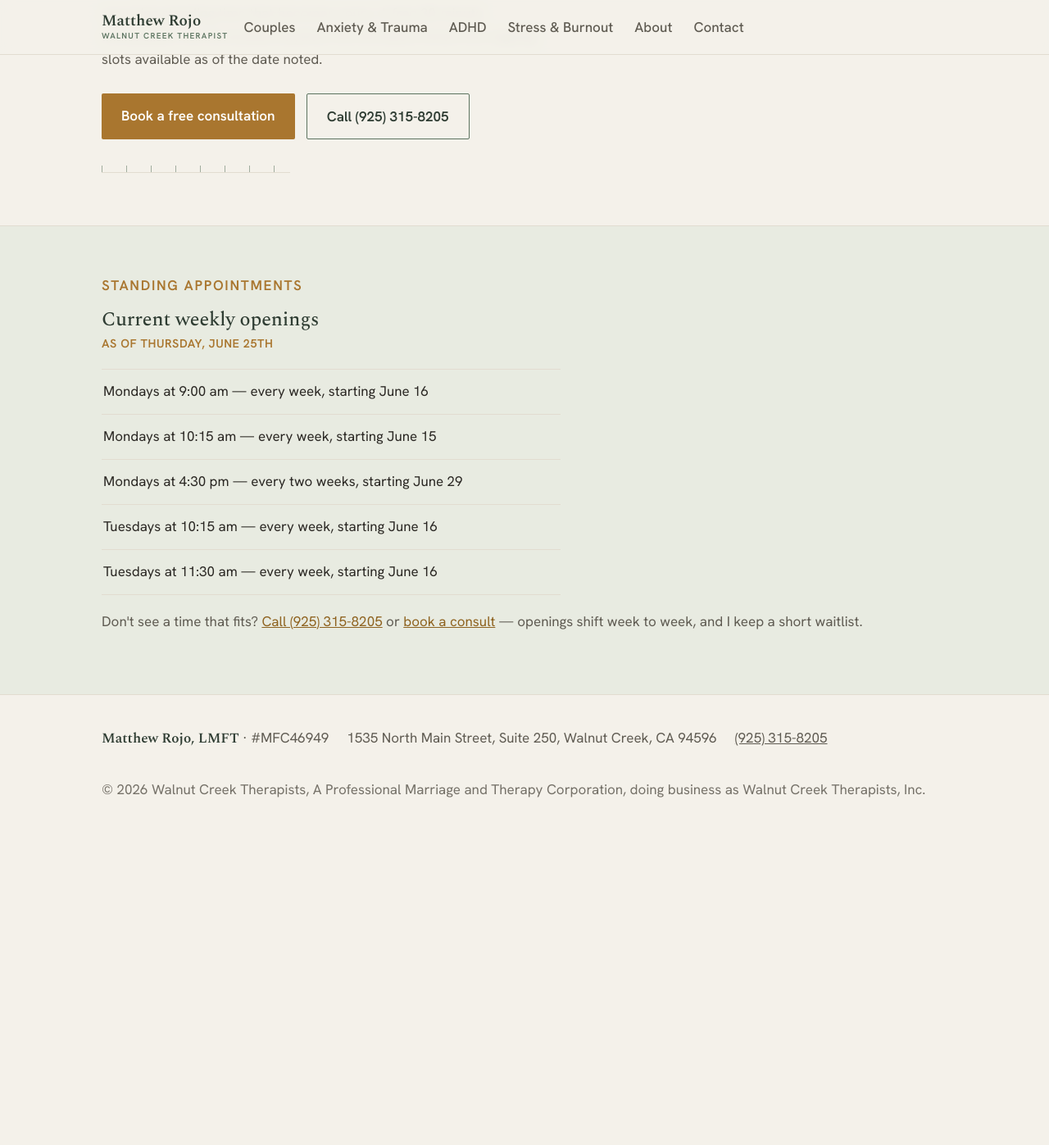
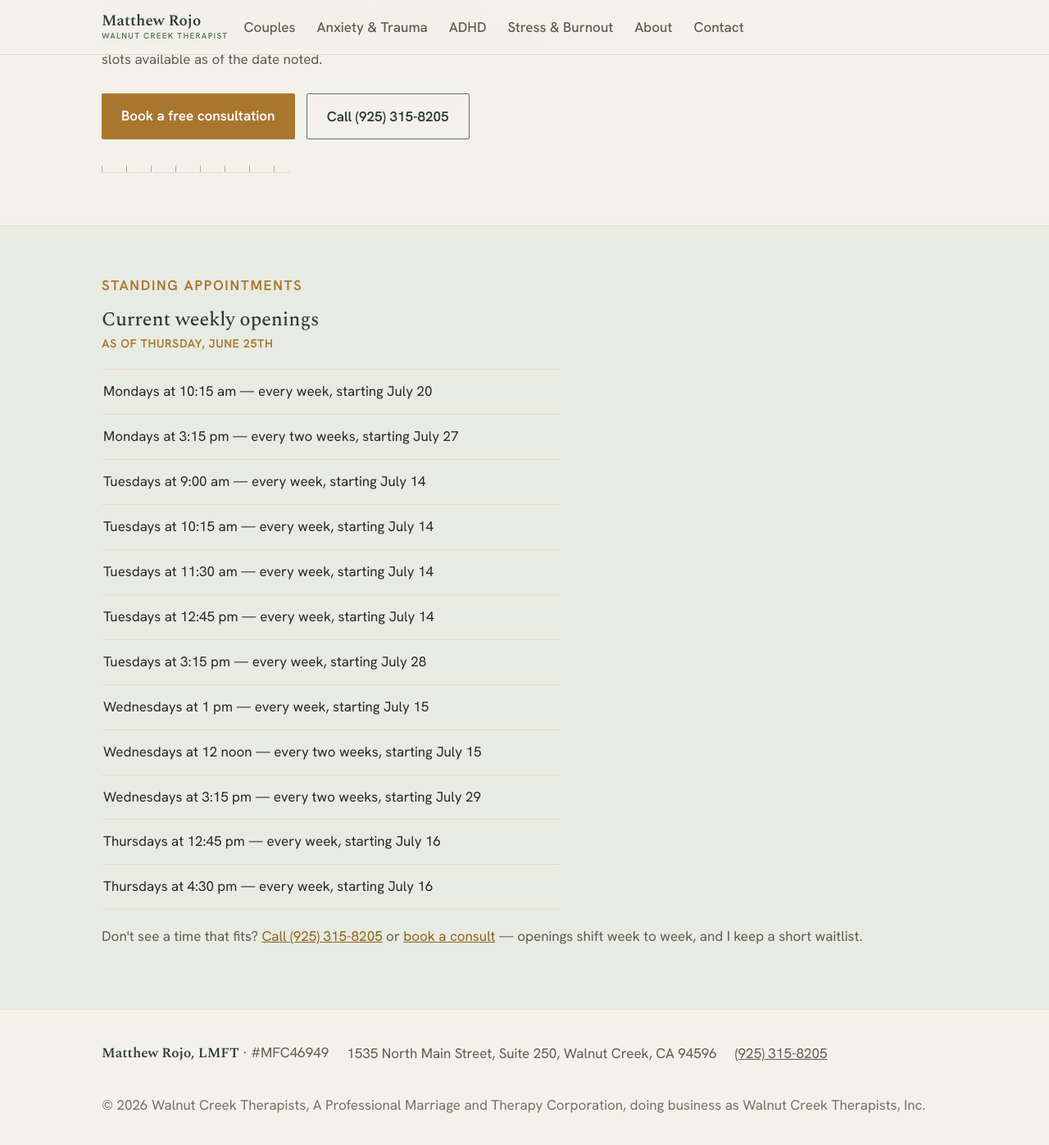
Before and after one commit to walnutcreektherapist/walnutcreektherapist.github.io, a Jekyll site: the page built from openings.html, in a window 1280 px wide and 1400 px high, scrolled down 333 px. Shown: the top 1397 px of the window at 82% size. Built offline with Jekyll 4.4.1, drawn with Linux system fonts in a browser that asks for light colours; before the commit the page ends 1348 px from its top, so only the background shows below that.

Commit message:
Revise openings schedule in _config.yml
Updated available time slots for openings.

```diff
--- a/_config.yml
+++ b/_config.yml
@@ -27,11 +27,18 @@ fees:
 openings:
   as_of: "Thursday, June 25th"
   slots:
-    - "Mondays at 9:00 am — every week, starting June 16"
-    - "Mondays at 10:15 am — every week, starting June 15"
-    - "Mondays at 4:30 pm — every two weeks, starting June 29"
-    - "Tuesdays at 10:15 am — every week, starting June 16"
-    - "Tuesdays at 11:30 am — every week, starting June 16"
+    - "Mondays at 10:15 am — every week, starting July 20"
+    - "Mondays at 3:15 pm — every two weeks, starting July 27"
+    - "Tuesdays at 9:00 am — every week, starting July 14"
+    - "Tuesdays at 10:15 am — every week, starting July 14"
+    - "Tuesdays at 11:30 am — every week, starting July 14"
+    - "Tuesdays at 12:45 pm — every week, starting July 14"
+    - "Tuesdays at 3:15 pm — every week, starting July 28"
+    - "Wednesdays at 1 pm — every week, starting July 15"
+    - "Wednesdays at 12 noon — every two weeks, starting July 15"
+    - "Wednesdays at 3:15 pm — every two weeks, starting July 29"
+    - "Thursdays at 12:45 pm — every week, starting July 16"
+    - "Thursdays at 4:30 pm — every week, starting July 16"
 
 # Paste your exact Psychology Today and Facebook URLs to finish consolidating your identity.
 same_as:
```
